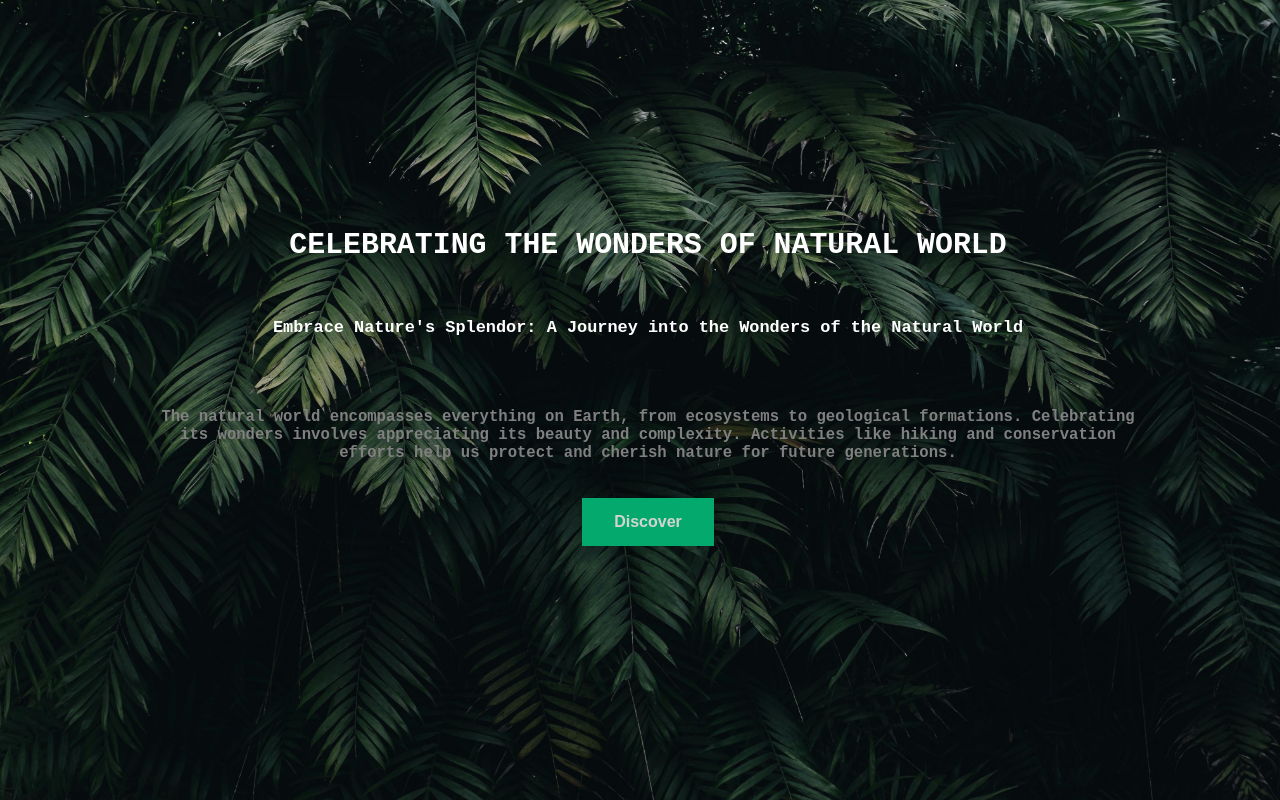
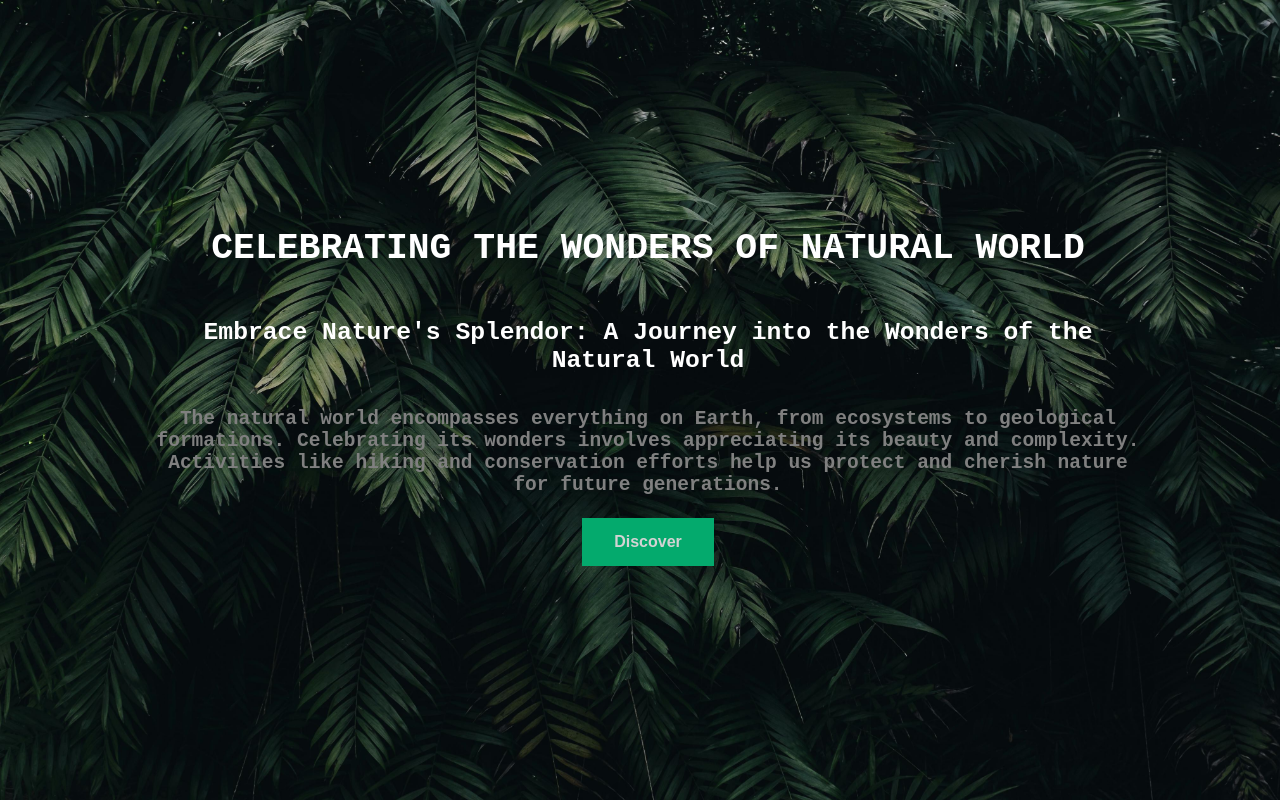
Before and after one commit to BibekGTM/Landing-Page, a plain HTML site: page index.html in a window 1280 px wide. Drawn offline with Linux system fonts and the light colour scheme.

Commit message:
Add files via upload

```diff
--- a/style.css
+++ b/style.css
@@ -16,22 +16,23 @@ label {
   width: 1000px;
 }
 heading {
-  font-size: 2.3em;
+  font-size: 2.8em;
   font-weight: bold;
   color: white
 }
 .subtitle {
-  font-size: 1.3em;
+  font-size: 1.9em;
   font-weight: bold;
   color: white;
 }
 .bodyText {
-  font-size: 1.2em;
+  font-size: 1.5em;
   color: grey;
   font-weight: bold;
 }
 button {
-  background-color: #04AA6D;
+  margin-top: 20px;
+  background-color: #04AA6D; /* Green */
   border: none;
   color: lightgrey;
   padding: 15px 32px;
```
